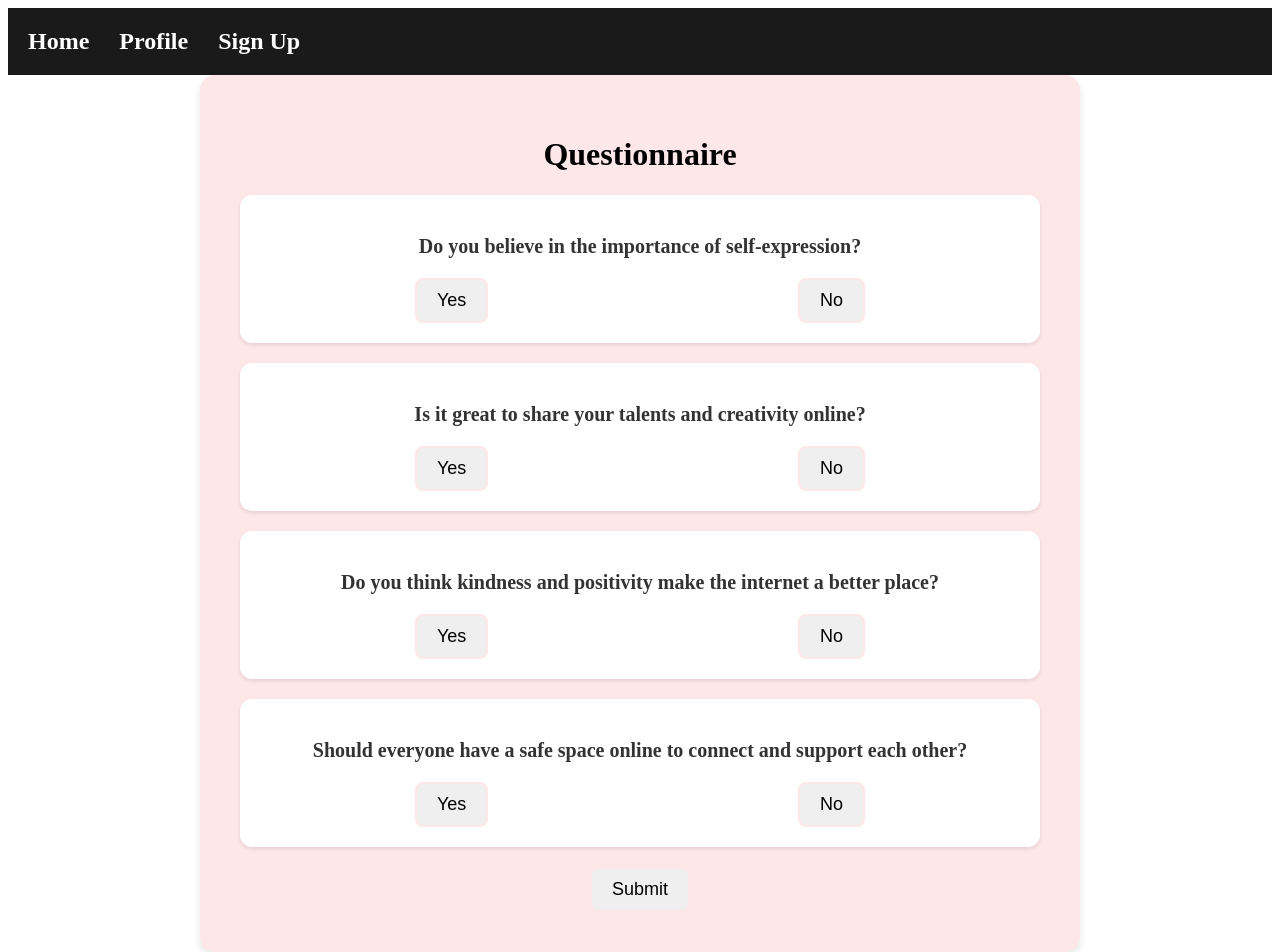
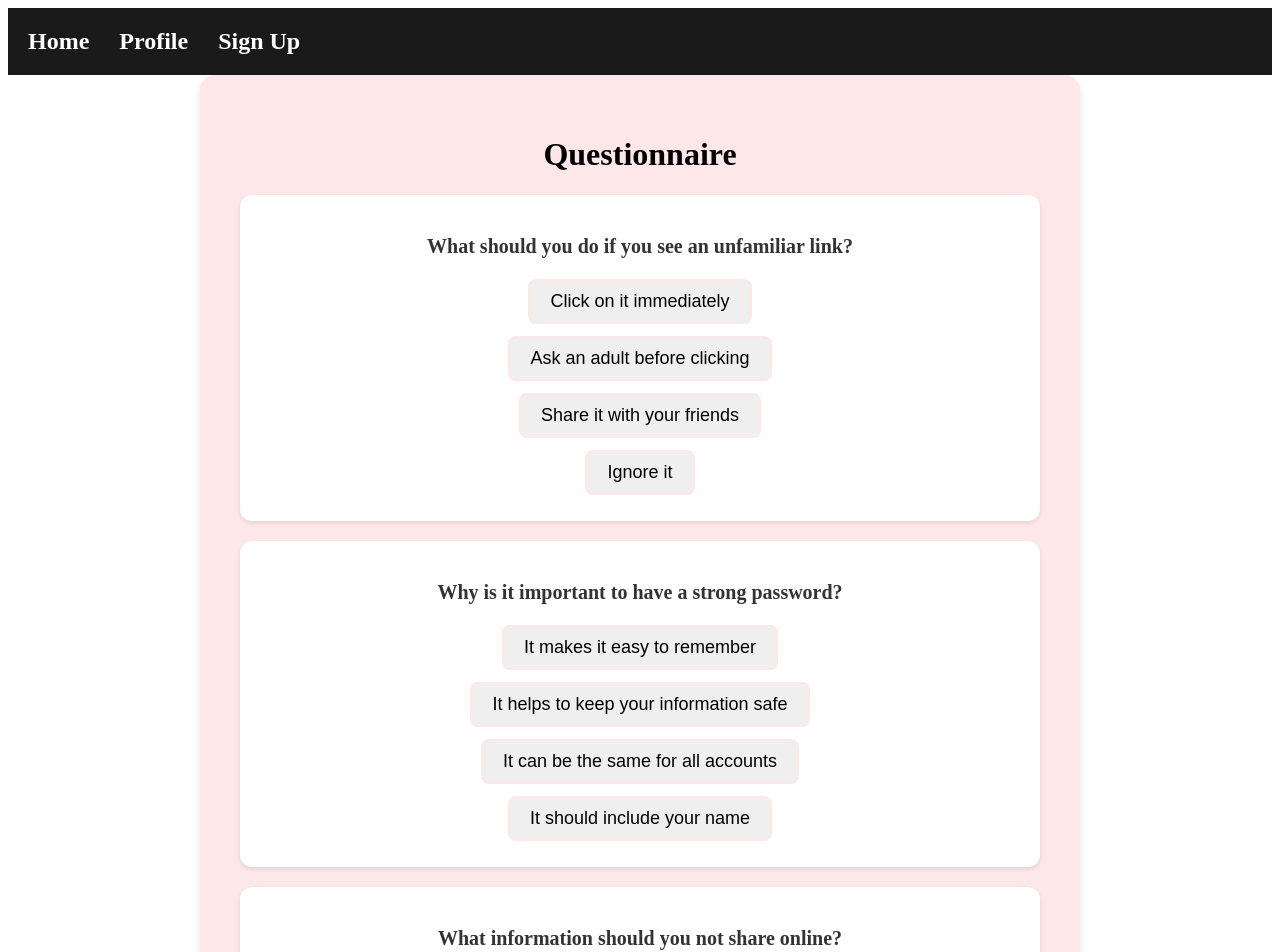
Before and after one commit to MayaAtwan/Hackthon, a Next.js app: page /QuestionsPage in a window 1280 px wide. Shown: the top 952 px of the page. Built offline with nearby package versions, Linux system fonts and the light colour scheme.

Commit message:
adding modal and home page

```diff
--- a/Components/Login.js
+++ b/Components/Login.js
@@ -7,7 +7,7 @@ const Login = () => {
 
   const handleLogin = (e) => {
     e.preventDefault();
-    router.push('/QuestionsPage');
+    router.push('/HomePage');
   };
 
   const handleSignup = () => {
--- a/pages/HomePage.module.css
+++ b/pages/HomePage.module.css
@@ -38,3 +38,47 @@
   }
 
   /* Add more styles as needed */
+  .signupButton {
+    /* Style for the sign-up button */
+    background-color: #FF66C4;
+    color: white;
+    padding: 12px 24px;
+    border: none;
+    border-radius: 10px;
+    font-size: 16px;
+    cursor: pointer;
+    transition: background-color 0.3s ease;
+  }
+  .container {
+    max-width: 800px;
+    margin: 0 auto;
+    padding: 20px;
+  }
+
+  .videoContainer {
+    margin-top: 20px;
+  }
+
+  .videoWrapper {
+    margin-bottom: 20px;
+    position: relative; /* Add position relative */
+  }
+
+  .examButton {
+    position: absolute;
+    bottom: 10px; /* Adjust bottom spacing */
+    left: 50%;
+    transform: translateX(-50%);
+    padding: 10px 20px;
+    border: none;
+    background-color: #4267B2; /* Facebook blue */
+    color: white;
+    font-size: 18px;
+    border-radius: 8px;
+    cursor: pointer;
+    transition: background-color 0.3s ease;
+  }
+
+  .examButton:hover {
+    background-color: #3b5998; /* Darker Facebook blue on hover */
+  }
--- /dev/null
+++ b/pages/Modal.js
@@ -0,0 +1,18 @@
+// Modal.js
+
+import React from 'react';
+import styles from './Modal.module.css';
+
+const Modal = ({ message, score, totalQuestions, onClose }) => {
+  return (
+    <div className={styles.overlay}>
+      <div className={styles.modal}>
+        <p>{message}</p>
+        {score !== null && <p>Your score: {score} out of {totalQuestions}</p>}
+        <button onClick={onClose}>Close</button>
+      </div>
+    </div>
+  );
+};
+
+export default Modal;
--- /dev/null
+++ b/pages/Modal.module.css
@@ -0,0 +1,37 @@
+/* Modal.module.css */
+
+.overlay {
+    position: fixed;
+    top: 0;
+    left: 0;
+    width: 100%;
+    height: 100%;
+    background-color: rgba(0, 0, 0, 0.5);
+    display: flex;
+    justify-content: center;
+    align-items: center;
+  }
+
+  .modal {
+    background-color: white;
+    padding: 20px;
+    border-radius: 5px;
+    box-shadow: 0 2px 4px rgba(0, 0, 0, 0.1);
+  }
+
+  .modal p {
+    margin-bottom: 10px;
+  }
+
+  .modal button {
+    padding: 8px 16px;
+    background-color: #007bff;
+    color: white;
+    border: none;
+    border-radius: 4px;
+    cursor: pointer;
+  }
+
+  .modal button:hover {
+    background-color: #0056b3;
+  }
--- a/pages/QuestionsPage.js
+++ b/pages/QuestionsPage.js
@@ -1,28 +1,31 @@
-// pages/QuestionsPage.js
+// QuestionsPage.js
+
 import React, { useState } from 'react';
-import questions from '../public/questionnaire.json';
+import Modal from './Modal'; // Assuming the Modal component is in the same directory
 import styles from './QuestionsPage.module.css';
 import Navbar from '../Components/Navbar.js';
+import questions from '../public/questionnaire.json';
 
 const QuestionsPage = () => {
   const [userResponses, setUserResponses] = useState({});
   const [score, setScore] = useState(null);
+  const [submitted, setSubmitted] = useState(false);
 
   const handleSubmit = () => {
-    // Calculate the score based on user responses
-    // (You need to implement the scoring logic here)
-
-    // For simplicity, let's just count the number of correct answers
-    const newScore = Object.values(userResponses).filter(
-      (response, index) => response === questions[index].answer
-    ).length;
-
+    const newScore = Object.keys(userResponses).reduce((totalScore, questionIndex) => {
+      if (userResponses[questionIndex] === questions[questionIndex].answer) {
+        return totalScore + 1;
+      }
+      return totalScore;
+    }, 0);
     setScore(newScore);
+    setSubmitted(true);
   };
 
   const resetQuiz = () => {
     setUserResponses({});
     setScore(null);
+    setSubmitted(false);
   };
 
   return (
@@ -34,31 +37,36 @@ const QuestionsPage = () => {
           <div key={index} className={styles.questionContainer}>
             <p className={styles.question}>{question.question}</p>
             <div className={styles.options}>
-              <button
-                className={`${styles.optionButton} ${userResponses[index] === 'Yes' ? styles.yes : ''}`}
-                onClick={() => setUserResponses({ ...userResponses, [index]: 'Yes' })}
-              >
-                Yes
-              </button>
-              <button
-                className={`${styles.optionButton} ${userResponses[index] === 'No' ? styles.no : ''}`}
-                onClick={() => setUserResponses({ ...userResponses, [index]: 'No' })}
-              >
-                No
-              </button>
+              {question.options.map((option, optionIndex) => (
+                <button
+                  key={optionIndex}
+                  className={`${styles.optionButton} ${submitted ? styles.disabled : ''} ${
+                    userResponses[index] === option ? styles.selected : ''
+                  }`}
+                  onClick={() => {
+                    if (!submitted) {
+                      setUserResponses(prevState => ({ ...prevState, [index]: option }));
+                    }
+                  }}
+                  disabled={submitted}
+                >
+                  {option}
+                </button>
+              ))}
             </div>
           </div>
         ))}
-        <button className={styles.optionButton} onClick={handleSubmit}>
+        <button className={styles.optionButton} onClick={handleSubmit} disabled={submitted}>
           Submit
         </button>
-        {score !== null && (
-          <div>
-            <p className={styles.score}>Your score: {score} out of {questions.length}</p>
-            <button className={styles.optionButton} onClick={resetQuiz}>
-              Retake Quiz
-            </button>
-          </div>
+
+        {submitted && (
+          <Modal
+            message="Quiz submitted."
+            score={score}
+            totalQuestions={questions.length} // Pass the totalQuestions prop
+            onClose={() => setSubmitted(false)}
+          />
         )}
       </div>
     </div>
--- a/pages/QuestionsPage.module.css
+++ b/pages/QuestionsPage.module.css
@@ -1,4 +1,4 @@
-/* styles/styles.module.css */
+/* styles/QuestionsPage.module.css */
 .container {
   max-width: 800px;
   margin: 0 auto;
@@ -21,11 +21,13 @@
   font-size: 20px;
   font-weight: bold;
   color: #333; /* Dark text color */
+  margin-bottom: 10px; /* Added to create space below the question */
 }
 
 .options {
   display: flex;
-  justify-content: space-around;
+  flex-direction: column; /* Display options in a column */
+  align-items: center; /* Center align options horizontally */
   margin-top: 15px;
 }
 
@@ -36,6 +38,7 @@
   cursor: pointer;
   font-size: 18px;
   transition: background-color 0.3s ease, color 0.3s ease, border-color 0.3s ease;
+  margin: 6px; /* Added margin to create space between options */
 }
 
 .optionButton:hover {
--- a/public/questionnaire.json
+++ b/public/questionnaire.json
@@ -1,19 +1,27 @@
-
 [
   {
-      "question": "Do you believe in the importance of self-expression?",
-      "answer": "Yes"
+    "question": "What should you do if you see an unfamiliar link?",
+    "options": ["Click on it immediately", "Ask an adult before clicking", "Share it with your friends", "Ignore it"],
+    "answer": "Ask an adult before clicking"
   },
   {
-      "question": "Is it great to share your talents and creativity online?",
-      "answer": "Yes"
+    "question": "Why is it important to have a strong password?",
+    "options": ["It makes it easy to remember", "It helps to keep your information safe", "It can be the same for all accounts", "It should include your name"],
+    "answer": "It helps to keep your information safe"
   },
   {
-      "question": "Do you think kindness and positivity make the internet a better place?",
-      "answer": "Yes"
+    "question": "What information should you not share online?",
+    "options": ["Your favorite color", "Your personal details like address and phone number", "Your homework answers", "What games you like"],
+    "answer": "Your personal details like address and phone number"
   },
   {
-      "question": "Should everyone have a safe space online to connect and support each other?",
-      "answer": "Yes"
+    "question": "What is a safe website usually marked with?",
+    "options": ["A green padlock symbol", "A red warning sign", "Lots of pop-up ads", "Funny pictures"],
+    "answer": "A green padlock symbol"
+  },
+  {
+    "question": "If you receive a message from a stranger, what should you do?",
+    "options": ["Reply immediately", "Open any attachments they sent", "Tell an adult like a parent or teacher", "Share it with your friends"],
+    "answer": "Tell an adult like a parent or teacher"
   }
 ]
```
Also changed, not shown: pages/HomePage.js (added, +27 -0 lines), pages/HomePge.js (deleted), 1 other file (tests, documents, lock files or other folders). Lines whose indentation alone changed are shown as unchanged.
